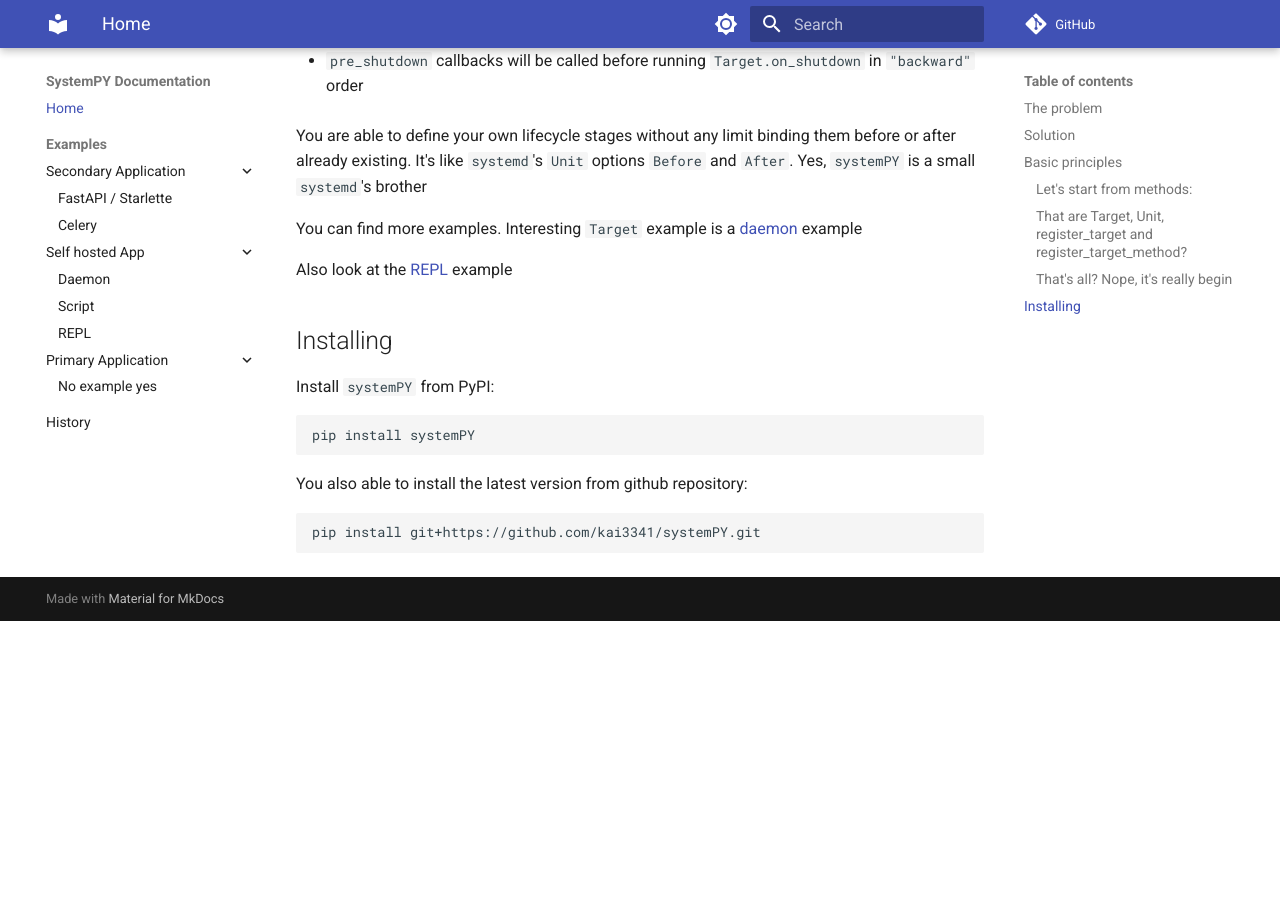
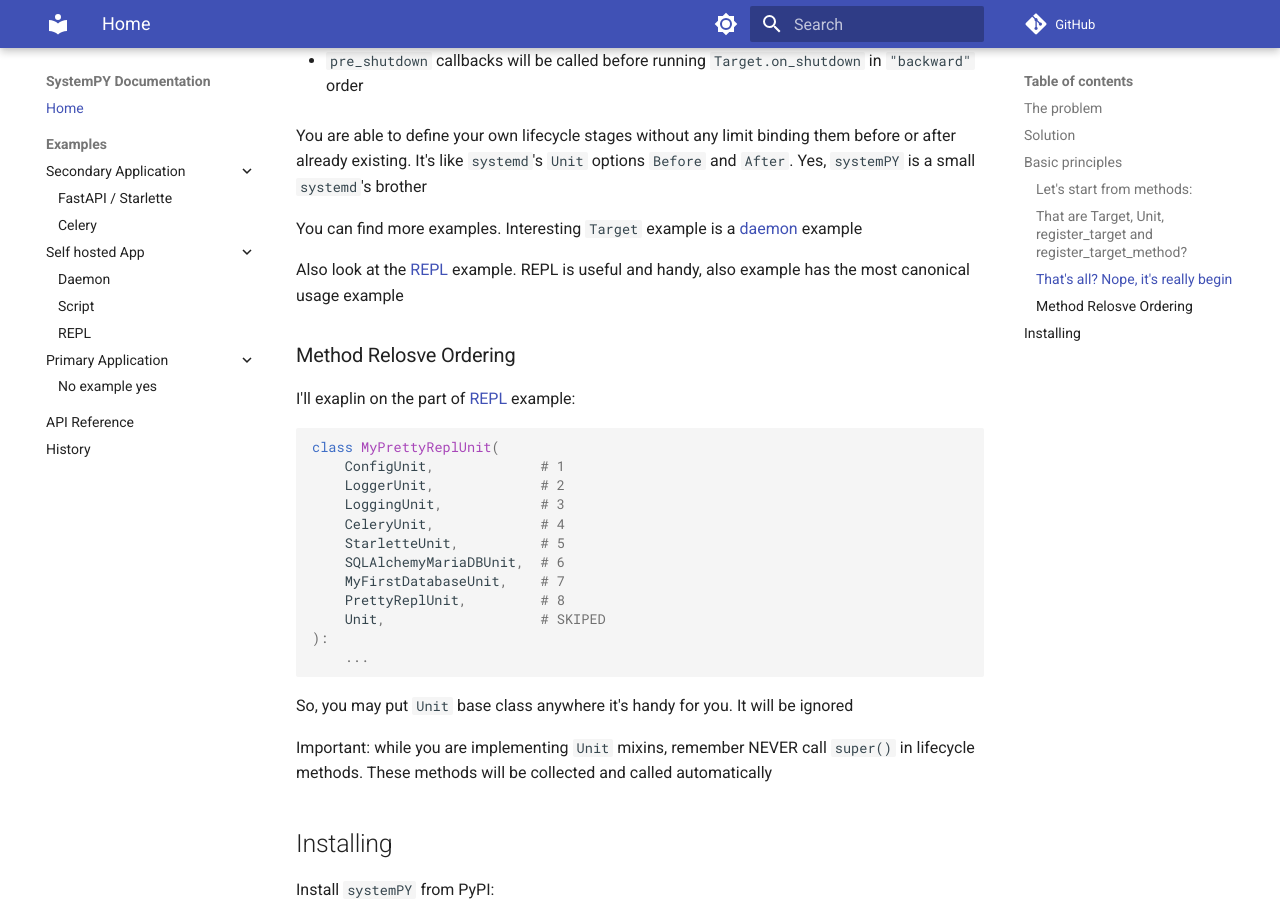
Before and after one commit to kai3341/systemPY, an MkDocs documentation site: the page built from docs/index.md, in a window 1280 px wide and 900 px high, scrolled down 3278 px. Built offline with MkDocs 1.6.1 and Material for MkDocs 9.7.7, drawn with Linux system fonts in a browser that asks for light colours; comment, search, counter and statistics services are not loaded; before the commit the page ends 3899 px from its top, so only the background shows below that.

Commit message:
Add MRO explaination

````diff
--- a/docs/index.md
+++ b/docs/index.md
@@ -151,7 +151,34 @@ and `After`. Yes, `systemPY` is a small `systemd`'s brother
 You can find more examples. Interesting `Target` example is a
 [daemon](examples/self-hosted/daemon.md) example
 
-Also look at the [REPL](examples/self-hosted/repl.md) example
+Also look at the [REPL](examples/self-hosted/repl.md) example. REPL is useful
+and handy, also example has the most canonical usage example
+
+### Method Relosve Ordering
+
+I'll exaplin on the part of [REPL](examples/self-hosted/repl.md) example:
+
+```python
+class MyPrettyReplUnit(
+    ConfigUnit,             # 1
+    LoggerUnit,             # 2
+    LoggingUnit,            # 3
+    CeleryUnit,             # 4
+    StarletteUnit,          # 5
+    SQLAlchemyMariaDBUnit,  # 6
+    MyFirstDatabaseUnit,    # 7
+    PrettyReplUnit,         # 8
+    Unit,                   # SKIPED
+):
+    ...
+```
+
+So, you may put `Unit` base class anywhere it's handy for you. It will be
+ignored
+
+Important: while you are implementing `Unit` mixins, remember NEVER call
+`super()` in lifecycle methods. These methods will be collected and called
+automatically
 
 ## Installing
 
--- a/mkdocs.yml
+++ b/mkdocs.yml
@@ -18,6 +18,7 @@ nav:
         - REPL: examples/self-hosted/repl.md
     - Primary Application:
         - No example yes: examples/primary/write-me.md
+- API Reference: api-reference.md
 - History: about/history.md
 
 theme:
````
Also changed, not shown: docs/api-reference.md (added, +35 -0 lines), docs/examples/self-hosted/repl.md (+14 -4 lines).
